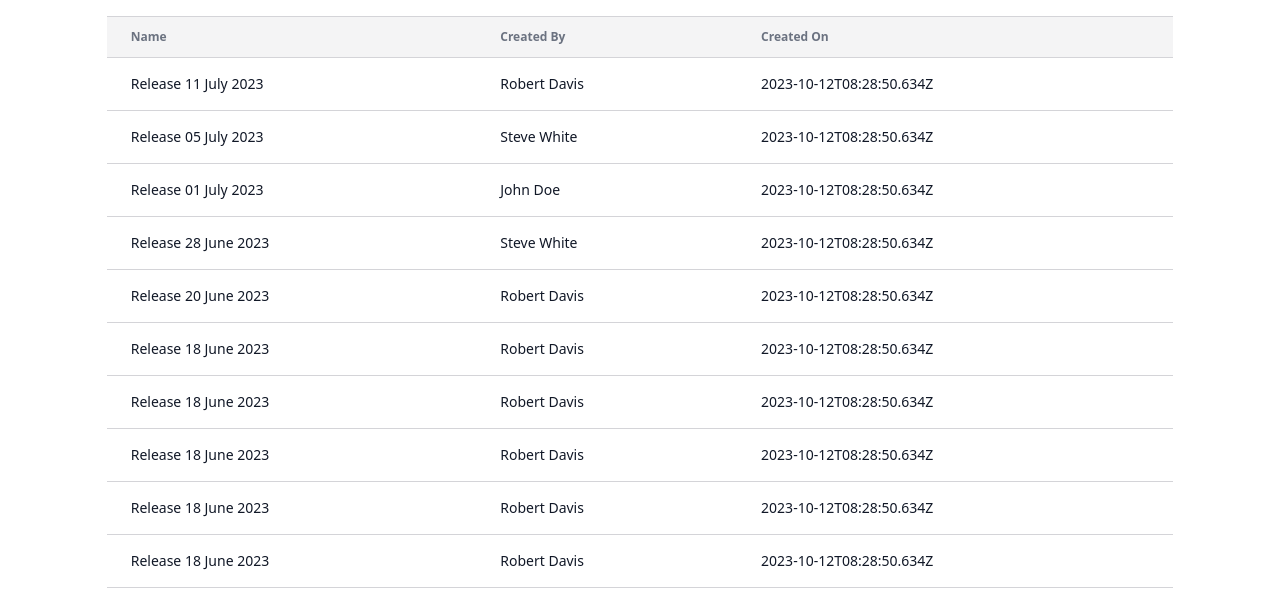
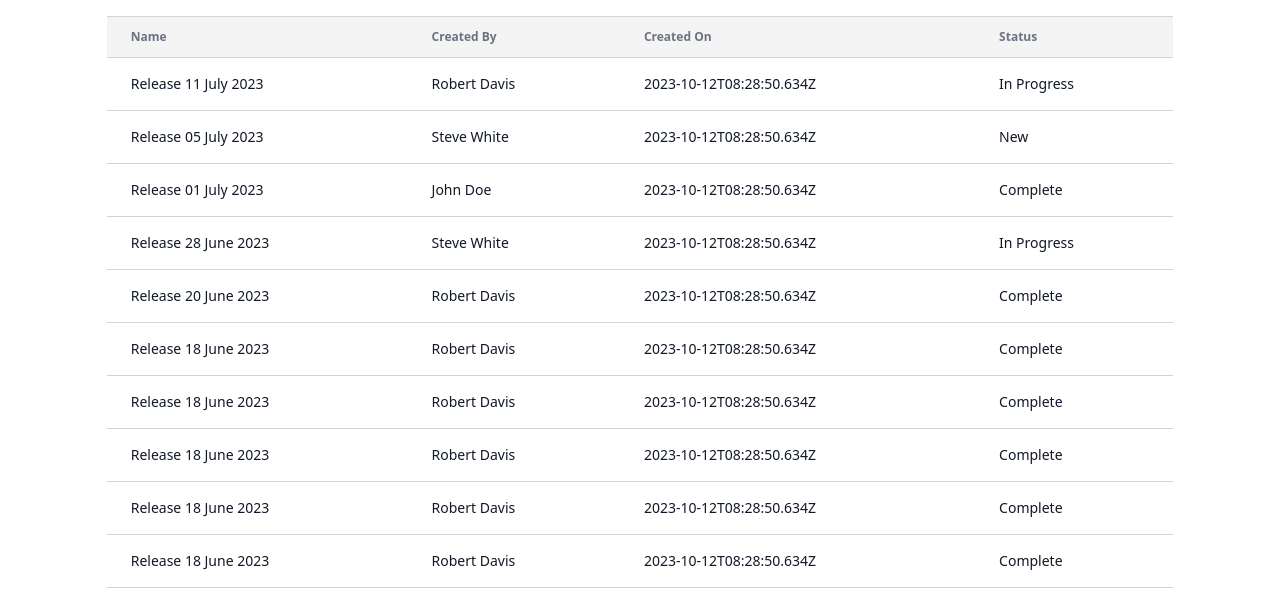
Before and after one commit to AtharvArolkar/Microsites, a React (Create React App) app: page / in a window 1280 px wide. Shown: the top 608 px of the page. Built offline with nearby package versions, Linux system fonts and the light colour scheme.

Commit message:
Added column back

```diff
--- a/src/App.tsx
+++ b/src/App.tsx
@@ -101,9 +101,9 @@ function App() {
             <th scope="col" className="px-6 py-3">
               Created On
             </th>
-            {/* <th scope="col" className="px-6 py-3">
+            <th scope="col" className="px-6 py-3">
               Status
-            </th> */}
+            </th>
           </tr>
         </thead>
         <tbody>
@@ -122,9 +122,9 @@ function App() {
                 <td className="px-6 py-4 font-medium text-gray-900 whitespace-nowrap">
                   {item.createdTs}
                 </td>
-                {/* <td className="px-6 py-4 font-medium text-gray-900 whitespace-nowrap">
+                <td className="px-6 py-4 font-medium text-gray-900 whitespace-nowrap">
                   {getStatus(item.status)}
-                </td> */}
+                </td>
               </tr>
             );
           })}
```
